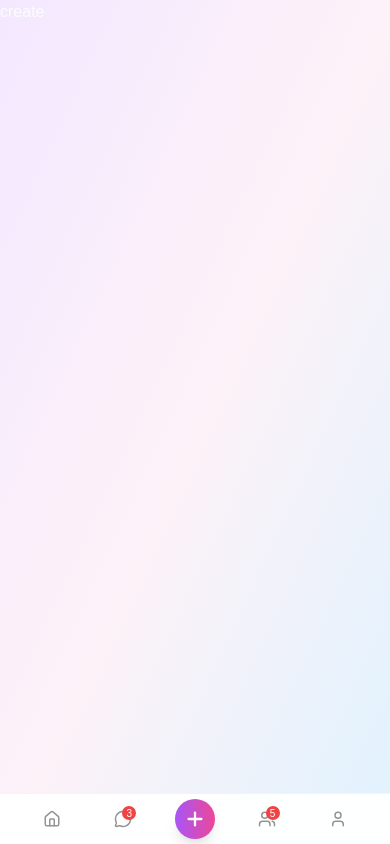
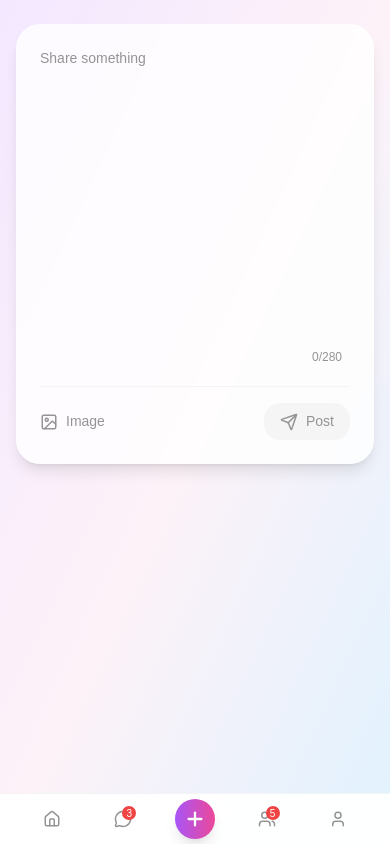
Before and after one commit to yeoniii20/social-media, a Next.js app: page /create in a window 390 px wide. Built offline with nearby package versions, Linux system fonts and the light colour scheme.

Commit message:
design: Create post page

```diff
--- a/app/(create)/create/page.tsx
+++ b/app/(create)/create/page.tsx
@@ -1,5 +1,16 @@
+'use client';
+
+import CreatePostCard from '@/app/components/card/createPostCard';
+
 const CreatePage = () => {
-  return <div>create</div>;
+  return (
+    <div className='mx-auto w-full max-w-2xl px-4 py-6'>
+      {/* Create Post */}
+      <div className='mb-6'>
+        <CreatePostCard />
+      </div>
+    </div>
+  );
 };
 
 export default CreatePage;
--- /dev/null
+++ b/app/components/button/iconBtn.tsx
@@ -0,0 +1,23 @@
+interface IconBtnProps {
+  text: string;
+  icon: React.ElementType;
+  onClick: () => void;
+}
+
+const IconBtn = ({ text, icon: Icon, onClick }: IconBtnProps) => {
+  return (
+    <button
+      type='button'
+      className='flex items-center space-x-2 text-text-light transition-colors hover:text-text-primary'
+      onClick={onClick}
+    >
+      <Icon
+        size={18}
+        className='md:h-5 md:w-5'
+      />
+      <span className='text-14m md:text-16m'>{text}</span>
+    </button>
+  );
+};
+
+export default IconBtn;
--- /dev/null
+++ b/app/components/card/createPostCard.tsx
@@ -0,0 +1,163 @@
+import React, { useState, ChangeEvent } from 'react';
+import { Image as ImageIcon, Send, X } from 'lucide-react';
+import Image from 'next/image';
+import { createPost } from '@/app/api/post';
+import { CreatePostData } from '@/app/types/post';
+
+const MAX_CHAR = 280;
+const MAX_IMAGES = 4;
+
+const CreatePostCard = () => {
+  const [postContent, setPostContent] = useState<string>('');
+  const [images, setImages] = useState<File[]>([]);
+  const [loading, setLoading] = useState<boolean>(false);
+  const [mode, setMode] = useState<boolean>(false);
+
+  // 제출 핸들러
+  const handleSubmit = async (e: React.FormEvent) => {
+    e.preventDefault();
+    if (!postContent.trim() && images.length === 0) return;
+
+    setLoading(true);
+    try {
+      const imageUrls = images.map((file) => URL.createObjectURL(file));
+
+      const postData: CreatePostData = {
+        content: postContent,
+        images: imageUrls,
+        category: 0,
+      };
+
+      const newPost = await createPost(postData);
+      console.log('Created new post:', newPost);
+
+      // 제출 후 초기화
+      setPostContent('');
+      setImages([]);
+    } catch (error) {
+      console.error('Failed to create post:', error);
+    } finally {
+      setLoading(false);
+    }
+  };
+
+  // 이미지 첨부 핸들러
+  const handleImageChange = (e: ChangeEvent<HTMLInputElement>) => {
+    if (!e.target.files) return;
+    const newFiles = Array.from(e.target.files);
+    const total = [...images, ...newFiles].slice(0, MAX_IMAGES);
+    setImages(total);
+    e.target.value = '';
+  };
+
+  // 이미지 삭제 핸들러
+  const removeImage = (index: number) => {
+    setImages((prev) => prev.filter((_, i) => i !== index));
+  };
+
+  // 모드 변경 (친구공개/전체공개)
+  const changeRange = () => setMode(!mode);
+
+  return (
+    <div className='rounded-3xl bg-white/80 p-6 shadow-lg backdrop-blur-sm'>
+      <form onSubmit={handleSubmit}>
+        {/* content 입력 칸 */}
+        <div className='flex items-start space-x-4'>
+          <div className='relative flex-1'>
+            <textarea
+              value={postContent}
+              onChange={(e) => setPostContent(e.target.value)}
+              maxLength={MAX_CHAR}
+              placeholder='Share something'
+              className='w-full resize-none bg-transparent text-14r text-text-secondary placeholder-text-light focus:outline-none md:text-16r'
+              rows={15}
+            />
+            {/* 글자 수 표시 */}
+            <span className='absolute bottom-1 right-2 text-12r text-text-light'>
+              {postContent.length}/{MAX_CHAR}
+            </span>
+          </div>
+        </div>
+
+        {/* 첨부 이미지 미리보기 */}
+        {images.length > 0 && (
+          <div className='mt-4 grid grid-cols-4 gap-2'>
+            {images.map((file, index) => {
+              const imageUrl = URL.createObjectURL(file);
+              return (
+                <div
+                  key={index}
+                  className='relative aspect-square overflow-hidden rounded-lg border'
+                >
+                  <Image
+                    src={imageUrl}
+                    alt={`upload-${index}`}
+                    fill
+                    className='object-cover'
+                  />
+                  <button
+                    type='button'
+                    onClick={() => removeImage(index)}
+                    className='absolute right-1 top-1 rounded-full bg-black/60 p-1 text-white hover:bg-black/80'
+                  >
+                    <X size={14} />
+                  </button>
+                </div>
+              );
+            })}
+          </div>
+        )}
+
+        {/* 하단 영역 */}
+        <div className='mt-4 flex items-center justify-between border-t border-border pt-4'>
+          <div className='flex items-center space-x-4'>
+            {/* 이미지 업로드 버튼 (4장이면 비활성화) */}
+            <label
+              className={`flex cursor-pointer items-center space-x-2 ${
+                images.length >= MAX_IMAGES
+                  ? 'cursor-not-allowed text-text-light opacity-50'
+                  : 'text-text-light hover:text-gray-800'
+              }`}
+            >
+              <ImageIcon size={18} />
+              <span className='md:texcreatt-16m text-14m'>Image</span>
+              <input
+                type='file'
+                accept='image/*'
+                multiple
+                hidden
+                disabled={images.length >= MAX_IMAGES}
+                onChange={handleImageChange}
+              />
+            </label>
+          </div>
+
+          {/* 제출 버튼 */}
+          <button
+            type='submit'
+            disabled={loading || (!postContent.trim() && images.length === 0)}
+            className={`flex items-center gap-2 rounded-2xl px-4 py-2 text-14m transition-all md:px-5 md:text-16m ${
+              postContent.trim() || images.length > 0
+                ? 'bg-bg-enable text-white hover:bg-bg-hover active:bg-bg-active'
+                : 'bg-bg-soft text-text-light'
+            }`}
+          >
+            {loading ? (
+              <p>Posting...</p>
+            ) : (
+              <>
+                <Send
+                  size={18}
+                  className='md:h-5 md:w-5'
+                />
+                Post
+              </>
+            )}
+          </button>
+        </div>
+      </form>
+    </div>
+  );
+};
+
+export default CreatePostCard;
--- a/app/components/card/postCard.tsx
+++ b/app/components/card/postCard.tsx
@@ -98,7 +98,7 @@ const PostCard = ({ post }: PostCardProps) => {
           </div>
         </div>
         {/* 카테고리 */}
-        <div>
+        {/* <div>
           {(() => {
             const category = mockCategories.find(
               (c) => c.name === post.categoryName,
@@ -119,7 +119,7 @@ const PostCard = ({ post }: PostCardProps) => {
               </div>
             );
           })()}
-        </div>
+        </div> */}
       </div>
 
       {/* Content */}
```
